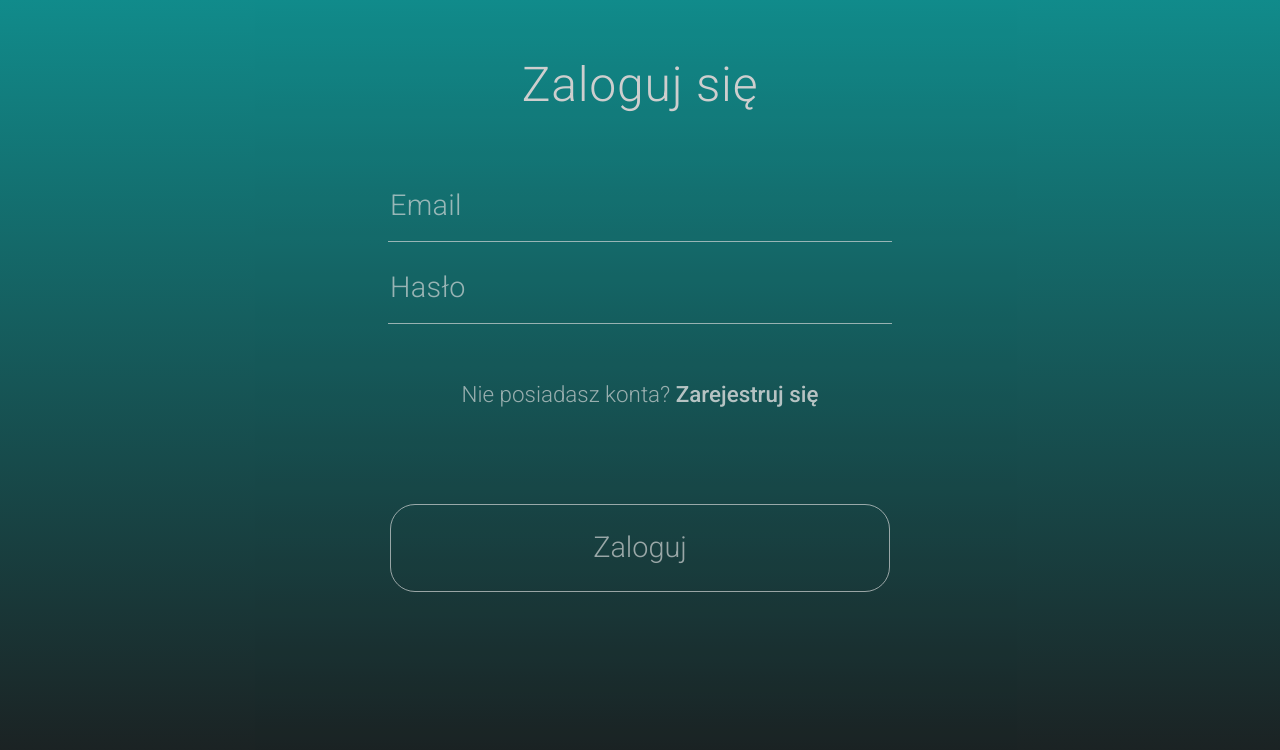
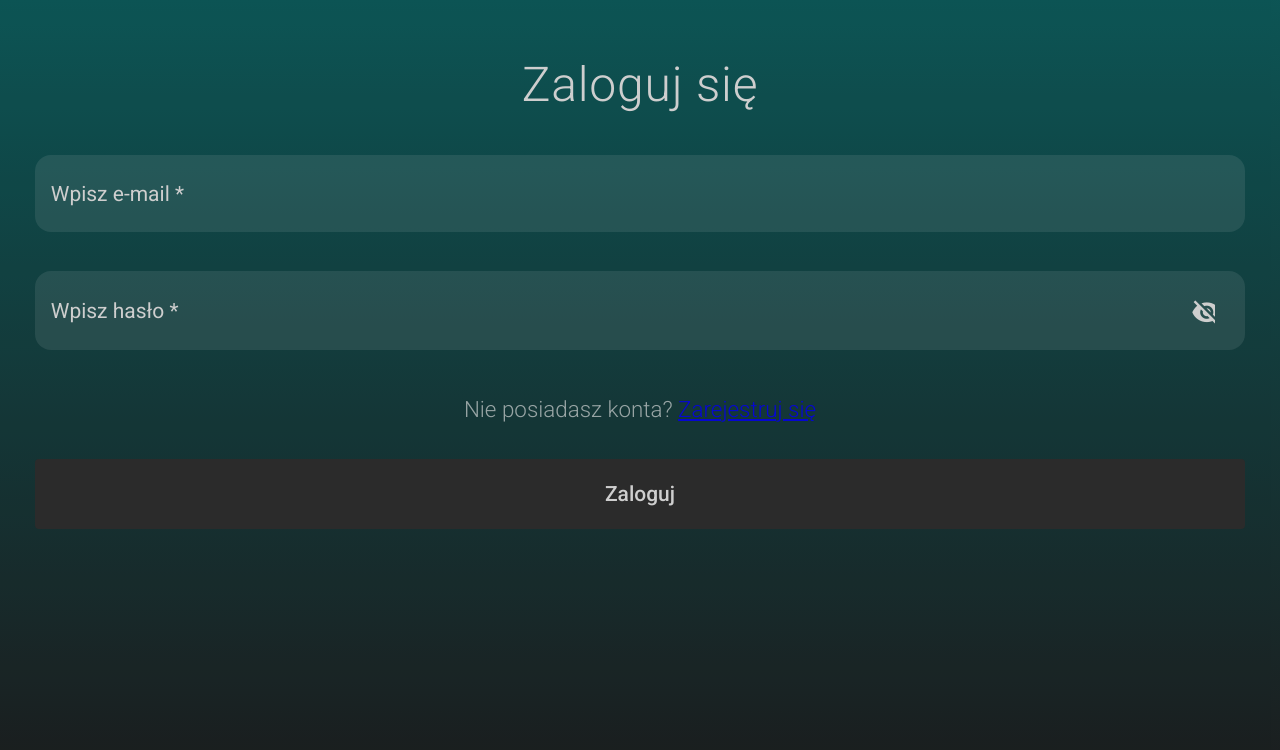
Before and after one commit to POLSL-GRUPA-2/gornik-zabrze-training-app-front, an Angular app: page /login in a window 1280 px wide. Shown: the top 750 px of the page. Built offline with nearby package versions, Linux system fonts and the light colour scheme.

Commit message:
added form validation & changed layout register page

```diff
--- a/src/app/app.module.ts
+++ b/src/app/app.module.ts
@@ -22,6 +22,8 @@ import { LoggedInAuthGuard } from './logged-in-auth.guard'
 import { MatInputModule } from '@angular/material/input'
 import { MatDatepickerModule } from '@angular/material/datepicker'
 import { MatNativeDateModule } from '@angular/material/core'
+import { MatButtonModule } from '@angular/material/button'
+import { MatIconModule } from '@angular/material/icon'
 
 //********
 @NgModule({
@@ -49,6 +51,8 @@ import { MatNativeDateModule } from '@angular/material/core'
     MatInputModule,
     MatDatepickerModule,
     MatNativeDateModule,
+    MatButtonModule,
+    MatIconModule,
   ],
   providers: [
     AuthGuard,
--- a/src/app/components/login/login.component.html
+++ b/src/app/components/login/login.component.html
@@ -1,28 +1,43 @@
 <div class="container">
   <div class="welcome">Zaloguj się</div>
-  <div class="form-width">
+  <div class="form-container">
     <form [formGroup]="form" (submit)="login()">
-      <div class="input-fields">
+      <mat-form-field appearance="fill" class="form-field">
+        <mat-label>Wpisz e-mail</mat-label>
         <input
-          formControlName="email"
-          type="email"
-          class="input-line"
-          placeholder="Email"
+          matInput
+          placeholder="pat@example.com"
+          [formControl]="email"
           required
         />
+        <mat-error *ngIf="email.invalid">{{ getEmail() }}</mat-error>
+      </mat-form-field>
+      <mat-form-field appearance="fill" class="form-field">
+        <mat-label>Wpisz hasło</mat-label>
         <input
-          formControlName="password"
-          type="password"
-          class="input-line"
-          placeholder="Hasło"
+          matInput
+          [type]="hide ? 'password' : 'text'"
+          placeholder="Password"
+          [formControl]="password"
           required
         />
-        <div class="spacing">
-          Nie posiadasz konta?
-          <a routerLink="/register" class="highlight">Zarejestruj się</a>
-        </div>
-        <button type="submit" class="ghost-round">Zaloguj</button>
+        <button
+          mat-icon-button
+          matSuffix
+          type="button"
+          (click)="hide = !hide"
+          [attr.aria-label]="'Hide password'"
+          [attr.aria-pressed]="hide"
+        >
+          <mat-icon>{{ hide ? 'visibility_off' : 'visibility' }}</mat-icon>
+        </button>
+        <mat-error *ngIf="password.invalid">{{ getPassword() }}</mat-error>
+      </mat-form-field>
+      <div class="spacing">
+        Nie posiadasz konta?
+        <a routerLink="/register" class="highlight">Zarejestruj się</a>
       </div>
+      <button mat-button class="no-hover-effect" type="submit">Zaloguj</button>
     </form>
   </div>
 </div>
--- a/src/app/components/login/login.component.ts
+++ b/src/app/components/login/login.component.ts
@@ -1,5 +1,5 @@
 import { Component, OnInit } from '@angular/core'
-import { FormBuilder, FormGroup } from '@angular/forms'
+import { FormBuilder, FormControl, FormGroup, Validators } from '@angular/forms'
 import { Router } from '@angular/router'
 import { Emitters } from 'src/app/emitters/emitters'
 import { LoginService } from 'src/app/services/login/login.service'
@@ -13,6 +13,11 @@ export class LoginComponent implements OnInit {
   form!: FormGroup
   authenticated = false
 
+  email = new FormControl('', [Validators.required])
+  password = new FormControl('', [Validators.required])
+
+  hide = true
+
   constructor(
     private formBuilder: FormBuilder,
     private loginService: LoginService,
@@ -21,8 +26,8 @@ export class LoginComponent implements OnInit {
 
   ngOnInit(): void {
     this.form = this.formBuilder.group({
-      email: '',
-      password: '',
+      email: this.email,
+      password: this.password,
     })
 
     Emitters.authEmitter.subscribe((auth: boolean) => {
@@ -48,4 +53,18 @@ export class LoginComponent implements OnInit {
       }
     )
   }
+
+  getEmail() {
+    if (this.email?.hasError('required')) {
+      return 'Wprowadź wartość'
+    }
+    return ''
+  }
+
+  getPassword() {
+    if (this.password?.hasError('required')) {
+      return 'Wprowadź wartość'
+    }
+    return ''
+  }
 }
--- a/src/app/components/register/register.component.html
+++ b/src/app/components/register/register.component.html
@@ -1,41 +1,62 @@
 <div class="container">
   <div class="welcome">Zarejestruj się</div>
-  <div class="form-width">
+  <div class="form-container">
     <form [formGroup]="form" (submit)="submit()">
-      <div class="input-fields">
+      <mat-form-field appearance="fill" class="form-field">
+        <mat-label>Wpisz imię</mat-label>
+        <input matInput placeholder="Imię" [formControl]="firstName" required />
+        <mat-error *ngIf="firstName.invalid">{{ getFirstName() }}</mat-error>
+      </mat-form-field>
+      <mat-form-field appearance="fill" class="form-field">
+        <mat-label>Wpisz nazwisko</mat-label>
         <input
-          formControlName="first_name"
-          type="text"
-          class="input-line"
-          placeholder="Imię"
+          matInput
+          placeholder="Nazwisko"
+          [formControl]="lastName"
           required
         />
+        <mat-error *ngIf="lastName.invalid">{{ getLastName() }}</mat-error>
+      </mat-form-field>
+      <mat-form-field appearance="fill" class="form-field">
+        <mat-label>Wpisz e-mail</mat-label>
         <input
-          formControlName="last_name"
-          type="text"
-          class="input-line"
-          placeholder="Nazwisko"
+          matInput
+          placeholder="pat@example.com"
+          [formControl]="email"
           required
         />
+        <mat-error *ngIf="email.invalid">{{ getEmail() }}</mat-error>
+      </mat-form-field>
+      <mat-form-field appearance="fill" class="form-field">
+        <mat-label>Wpisz hasło</mat-label>
         <input
-          formControlName="email"
-          type="text"
-          class="input-line"
-          placeholder="Email"
+          matInput
+          [type]="hide ? 'password' : 'text'"
+          placeholder="Password"
+          [formControl]="password"
           required
         />
-        <input
-          formControlName="password"
-          type="password"
-          class="input-line"
-          placeholder="Hasło"
-          required
-        />
-        <div class="spacing">
-          lub <a routerLink="/login" class="highlight">Zaloguj się</a>
-        </div>
-        <button type="submit" class="ghost-round">Zarejestruj</button>
+        <button
+          mat-icon-button
+          matSuffix
+          type="button"
+          (click)="hide = !hide"
+          [attr.aria-label]="'Hide password'"
+          [attr.aria-pressed]="hide"
+        >
+          <mat-icon>{{ hide ? 'visibility_off' : 'visibility' }}</mat-icon>
+        </button>
+        <mat-error *ngIf="password.invalid">{{ getPassword() }}</mat-error>
+        <mat-error *ngIf="password.errors?.pattern">{{
+          getPasswordPattern()
+        }}</mat-error>
+      </mat-form-field>
+      <div class="spacing">
+        lub <a routerLink="/login" class="highlight">Zaloguj się</a>
       </div>
+      <button mat-button class="no-hover-effect" type="submit">
+        Zarejestruj
+      </button>
     </form>
   </div>
 </div>
--- a/src/app/components/register/register.component.scss
+++ b/src/app/components/register/register.component.scss
@@ -2,138 +2,14 @@
 
 @import url(https://fonts.googleapis.com/css?family=Roboto:400,300,100,500);
 
-body,
-html {
-  margin: 0;
-}
-
-input {
-  border: none;
-}
-
-input:-webkit-autofill,
-input:-webkit-autofill:hover,
-input:-webkit-autofill:focus,
-textarea:-webkit-autofill,
-textarea:-webkit-autofill:hover,
-textarea:-webkit-autofill:focus,
-select:-webkit-autofill,
-select:-webkit-autofill:hover,
-select:-webkit-autofill:focus {
-  -webkit-text-fill-color: #fff;
-  box-shadow: none;
-  transition: background-color 5000s ease-in-out 0s;
-  font-family: roboto;
-}
-
-button:focus {
-  outline: none;
-}
-
-::-webkit-input-placeholder {
-  color: rgba(255, 255, 255, 0.65);
-}
-
-.highlight {
-  color: rgba(255, 255, 255, 0.8);
-  font-weight: 500;
-  cursor: pointer;
-  transition: color 0.2s ease;
-  text-decoration: none;
-}
-
-.highlight:hover {
-  color: #fff;
-  transition: color 0.2s ease;
-}
-
 .spacing {
   flex-grow: 1;
-  height: 120px;
+  height: 60px;
   font-weight: 300;
   font-size: 1.4rem;
   text-align: center;
-  margin-top: 50px;
+  margin-top: 30px;
   color: rgba(255, 255, 255, 0.65);
-}
-
-.input-line:focus {
-  outline: none;
-  border-color: #fff;
-  -webkit-transition: all 0.2s ease;
-  transition: all 0.2s ease;
-}
-
-.ghost-round {
-  cursor: pointer;
-  background: none;
-  border: 1px solid rgba(255, 255, 255, 0.65);
-  border-radius: 25px;
-  color: rgba(255, 255, 255, 0.65);
-  font-size: 19px;
-  font-size: 1.8rem;
-  font-family: roboto;
-  font-weight: 300;
-  line-height: 2.9em;
-  margin-top: auto;
-  margin-bottom: 25px;
-  -webkit-transition: all 0.2s ease;
-  transition: all 0.2s ease;
-  width: 500px;
-}
-
-.ghost-round:hover {
-  background: rgba(255, 255, 255, 0.15);
-  color: #fff;
-  -webkit-transition: all 0.2s ease;
-  transition: all 0.2s ease;
-}
-
-.input-line {
-  background: none;
-  margin-bottom: 10px;
-  line-height: 2.4em;
-  color: #fff;
-  font-family: roboto;
-  font-weight: 300;
-  letter-spacing: 0px;
-  letter-spacing: 0.02rem;
-  font-size: 30px;
-  font-size: 1.8rem;
-  border-bottom: 1px solid rgba(255, 255, 255, 0.65);
-  -webkit-transition: all 0.2s ease;
-  transition: all 0.2s ease;
-  width: 500px;
-}
-
-.form-width {
-  width: 100%;
-}
-
-.input-fields {
-  display: grid;
-  justify-items: center;
-  text-align: center;
-  margin-top: 35px;
-}
-
-.container {
-  height: 100%;
-  width: auto;
-  background: #fff;
-  background: -webkit-linear-gradient(
-    colors.$accent-primary-color,
-    colors.$text-primary-color
-  );
-  background: linear-gradient(
-    colors.$accent-primary-color,
-    colors.$background-secondary-color
-  );
-  opacity: 0.85;
-  padding-left: 25px;
-  padding-right: 25px;
-  display: flex;
-  flex-flow: column;
 }
 
 .welcome {
@@ -147,32 +23,73 @@ button:focus {
   letter-spacing: 0.05rem;
 }
 
-.subtitle {
-  text-align: center;
-  line-height: 1em;
-  font-weight: 100;
-  letter-spacing: 0px;
-  letter-spacing: 0.02rem;
+:host ::ng-deep .mat-form-field-appearance-fill .mat-form-field-flex {
+  border-radius: 16px 16px 16px 16px;
+  margin: 20px 0px 0px 0px;
+  height: auto;
+  font-size: 1.5em;
 }
 
-.window {
-  z-index: 100;
-  color: #fff;
-  font-family: roboto;
-  position: relative;
+::ng-deep .mat-form-field {
+  .mat-input-element {
+    color: colors.$text-primary-color;
+  }
+  .mat-form-field-label {
+    color: colors.$text-primary-color;
+  }
+  .mat-form-field-underline {
+    background-color: slategray;
+    display: none;
+  }
+  .mat-form-field-ripple {
+    background-color: slategray;
+  }
+  .mat-form-field-required-marker {
+    color: colors.$text-primary-color;
+  }
+  .mat-error {
+    font-size: 1.5em;
+    margin: auto;
+    padding: 0;
+  }
+}
+
+.container {
+  text-align: center;
+  height: 100%;
+  margin: auto;
+  width: auto;
+  background: -webkit-linear-gradient(
+    colors.$accent-primary-color,
+    colors.$text-primary-color
+  );
+  background: linear-gradient(
+    colors.$accent-primary-color,
+    colors.$background-secondary-color
+  );
+  opacity: 0.85;
+  padding-left: 35px;
+  padding-right: 35px;
   display: flex;
   flex-flow: column;
-  box-shadow: 0px 15px 50px 10px rgba(0, 0, 0, 0.2);
-  box-sizing: border-box;
-  opacity: 0.85;
-  height: 100%;
 }
 
-@media (max-width: 550px) {
-  .input-line {
-    width: 100%;
-  }
-  .ghost-round {
-    width: 100%;
-  }
+.form-container {
+  width: 400 px;
+  margin: 0 px auto;
+  margin-top: 200 px;
 }
+
+.form-field {
+  display: block;
+}
+
+::ng-deep .mat-button {
+  color: colors.$text-primary-color;
+  background-color: colors.$background-primary-color-dark;
+  width: 100%;
+  height: 70px;
+  font-size: 1.5em;
+  cursor: pointer;
+  border-radius: 0;
+}
--- a/src/app/components/register/register.component.ts
+++ b/src/app/components/register/register.component.ts
@@ -1,6 +1,6 @@
 import { HttpClient } from '@angular/common/http'
 import { Component, OnInit } from '@angular/core'
-import { FormBuilder, FormGroup } from '@angular/forms'
+import { FormBuilder, FormControl, FormGroup, Validators } from '@angular/forms'
 import { Router } from '@angular/router'
 import { User } from 'src/app/interfaces/user'
 import { RegisterService } from 'src/app/services/register/register.service'
@@ -13,6 +13,16 @@ import { RegisterService } from 'src/app/services/register/register.service'
 export class RegisterComponent implements OnInit {
   form!: FormGroup
 
+  firstName = new FormControl('', [Validators.required])
+  lastName = new FormControl('', [Validators.required])
+  email = new FormControl('', [Validators.required, Validators.email])
+  password = new FormControl('', [
+    Validators.required,
+    Validators.pattern('^(?=.*d)(?=.*[a-z])(?=.*[A-Z])(?=.*[a-zA-Z]).{8,}$'),
+  ])
+
+  hide = true
+
   constructor(
     private formBuilder: FormBuilder,
     private registerService: RegisterService,
@@ -21,10 +31,10 @@ export class RegisterComponent implements OnInit {
 
   ngOnInit(): void {
     this.form = this.formBuilder.group({
-      first_name: '',
-      last_name: '',
-      email: '',
-      password: '',
+      first_name: this.firstName,
+      last_name: this.lastName,
+      email: this.email,
+      password: this.password,
     })
   }
 
@@ -37,4 +47,38 @@ export class RegisterComponent implements OnInit {
         this.router.navigate(['/login'])
       })
   }
+
+  getEmail() {
+    if (this.email?.hasError('required')) {
+      return 'Wprowadź wartość'
+    } else if (this.email?.hasError('email')) {
+      return 'Niepoprawny email'
+    }
+    return ''
+  }
+
+  getFirstName() {
+    if (this.firstName?.hasError('required')) {
+      return 'Wprowadź wartość'
+    }
+    return ''
+  }
+
+  getLastName() {
+    if (this.lastName?.hasError('required')) {
+      return 'Wprowadź wartość'
+    }
+    return ''
+  }
+
+  getPassword() {
+    if (this.password?.hasError('required')) {
+      return 'Wprowadź wartość'
+    }
+    return ''
+  }
+
+  getPasswordPattern() {
+    return 'Hasło musi zawierać min 8 znaków, 1 literę, 1 cyfrę'
+  }
 }
--- a/src/app/components/tabbar/tabbar.component.scss
+++ b/src/app/components/tabbar/tabbar.component.scss
@@ -46,6 +46,7 @@ body {
   text-decoration: none;
   &:focus,
   &:hover {
+    cursor: pointer;
     outline: none;
     .material-icons {
       font-family: 'Material Icons';
--- a/src/app/styles/colors.scss
+++ b/src/app/styles/colors.scss
@@ -1,4 +1,4 @@
-$accent-primary-color: #0c9c9c;
+$accent-primary-color: #075c5c;
 $accent-primary-color-dark: #0c9c9c;
 
 $text-primary-color: rgb(235, 235, 235);
```
